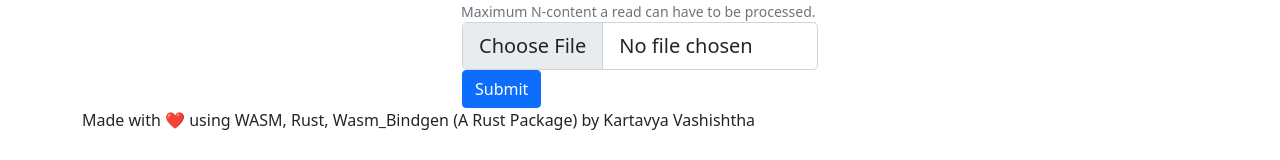
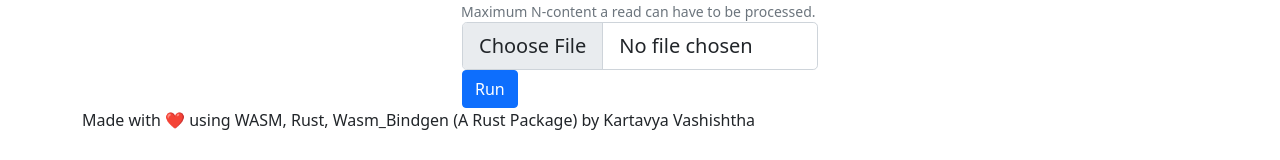
Before and after one commit to DesmondWillowbrook/Web_Library_Base_Compositions, a website built with webpack: page static/index.html in a window 1280 px wide. Shown: the part 403-563 px from the top of the page. Built offline with nearby package versions, Linux system fonts and the light colour scheme.

Commit message:
Change WASM import logic
As "import" is now dynamic, thus asynchronous.

```diff
--- a/js/index.js
+++ b/js/index.js
@@ -1,5 +1,3 @@
-import * as wasm from "../pkg/rust_webpack_template";
-
 function processFile (file, args) {
 	const fileReader = new FileReader();
 	fileReader.onload = (event) => {
@@ -41,5 +39,15 @@ function run() {
 	);
 }
 
-document.getElementById('input-form').addEventListener('submit', run);
-console.debug("Loaded event listener to input-form");
+const wasm = import("../pkg/index").then(
+	() => {
+		document.getElementById('input-form').disabled = false;
+		document.getElementById('input-submit').innerHTML = "Run";
+
+		document.getElementById('input-form').addEventListener('submit', run);
+		console.debug("Loaded event listener to input-form");
+	}
+);
+
+document.getElementById('input-form').disabled = true;
+document.getElementById('input-submit').innerHTML = "Loading WASM...";
--- a/static/index.html
+++ b/static/index.html
@@ -98,7 +98,7 @@
 						<input type="file" id="file-selector" data-browse-on-zone-click="true" class="form-control form-control-lg" required>
 					</div>
 
-					<button type="submit" class="btn btn-primary" id="input-submit">Submit</button>
+					<button type="submit" class="btn btn-primary" id="input-submit">Run</button>
 				</form>
 			</div>
 
```
